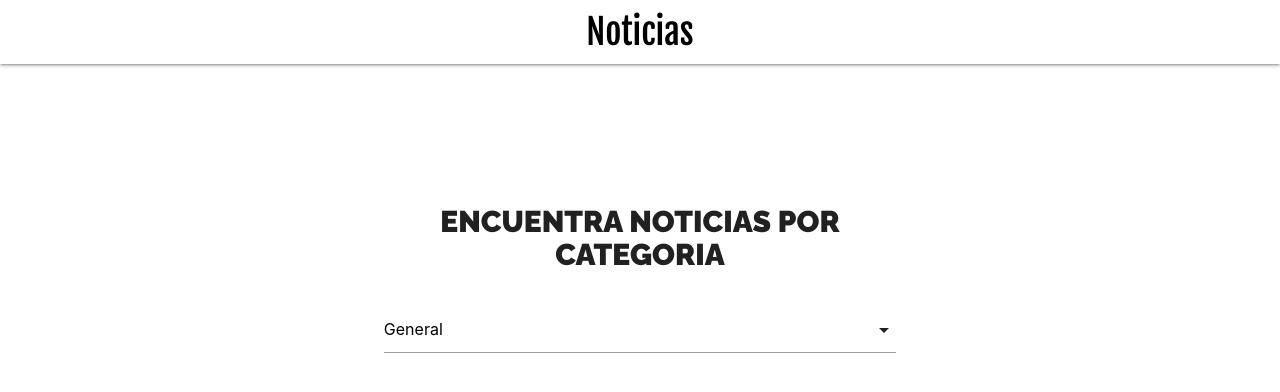
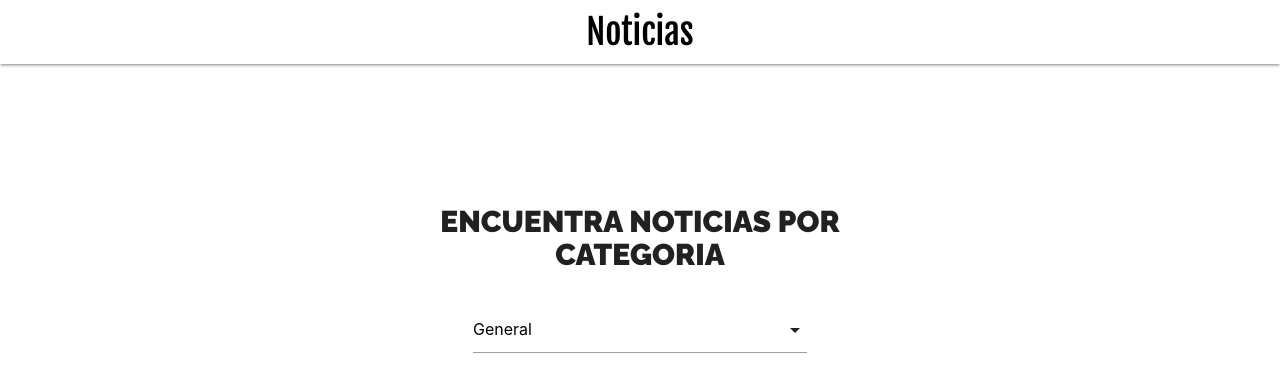
Before and after one commit to CesarRivasP/react-news, a React (Create React App) app: page / in a window 1280 px wide. Shown: the top 392 px of the page. Built offline with nearby package versions, Linux system fonts and the light colour scheme; no server answers.

Commit message:
implemented proptypes and centered select

```diff
--- a/src/components/form.js
+++ b/src/components/form.js
@@ -15,9 +15,7 @@ class Form extends Component {
       // pasarlo a la pagina principal para que haga la consulta
       this.props.consultNews(this.state.category)
     }
-  )
-
-  }
+  )}
 
   render(){
     return (
@@ -26,7 +24,7 @@ class Form extends Component {
           <form>
             <h2>Encuentra noticias por categoria</h2>
 
-            <div className="input-field col s12">
+            <div className="input-field col s12 m8 offset-m2">
               <select onChange={this.handleChangeCategory}>
                 <option value="general">General</option>
                 <option value="entertainment">Entertainment</option>
@@ -43,4 +41,8 @@ class Form extends Component {
   }
 }
 
+Form.propTypes = {
+  consultNews: PropTypes.func.isRequired
+}
+
 export default Form;
```
